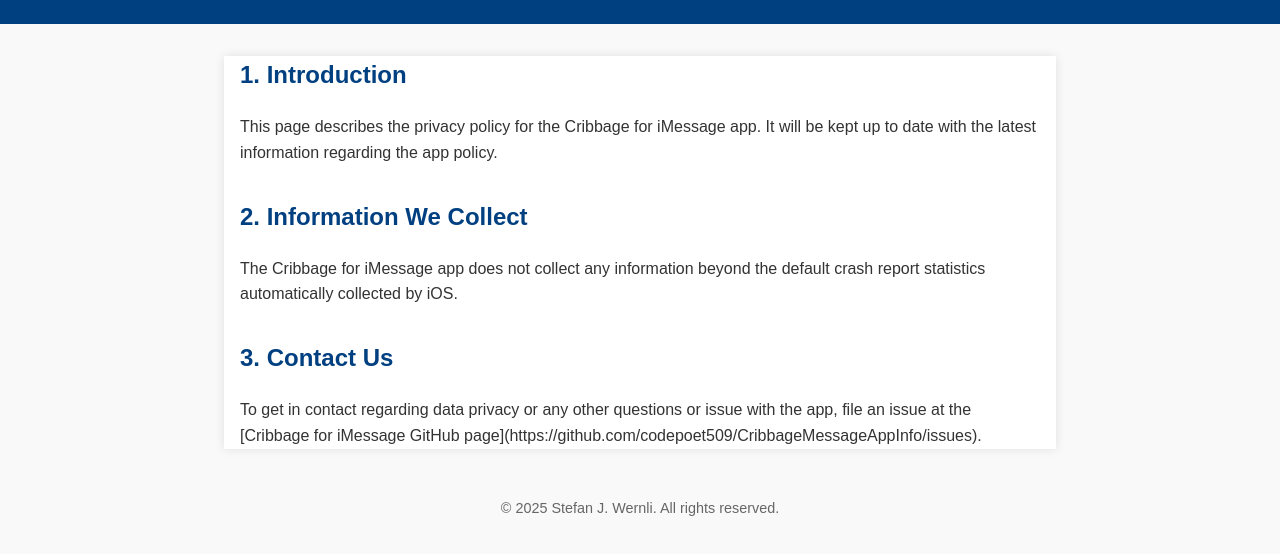
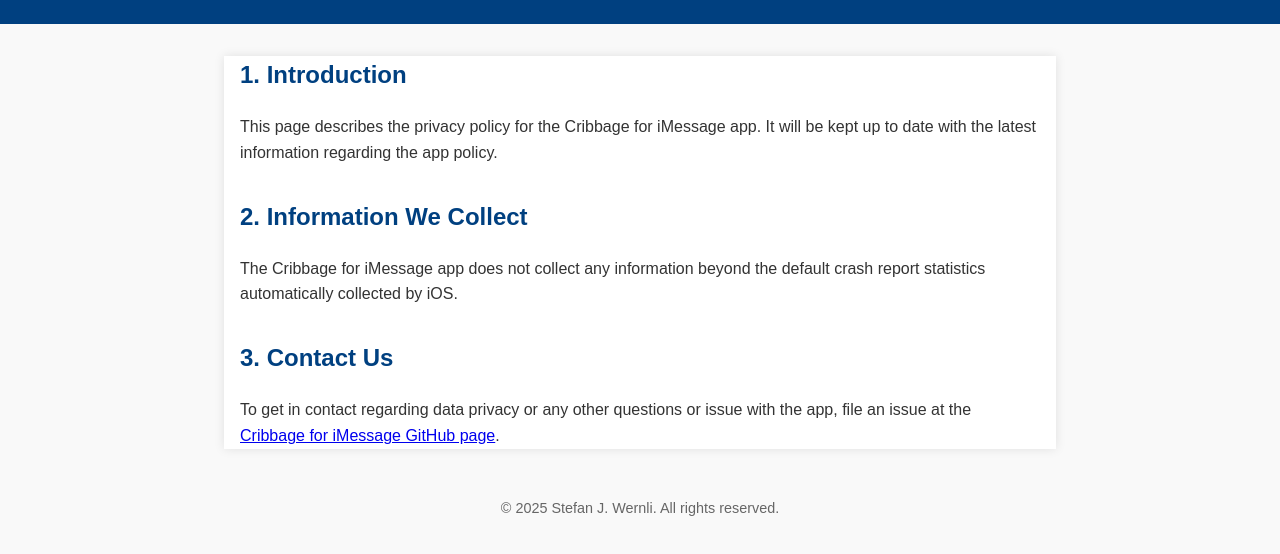
Before and after one commit to codepoet509/CribbageMessageAppInfo, a plain HTML site: page index.html in a window 1280 px wide. Shown: the part 102-656 px from the top of the page. Drawn offline with Linux system fonts and the light colour scheme.

Commit message:
Fix link

```diff
--- a/index.html
+++ b/index.html
@@ -71,7 +71,7 @@
     <section>
       <h2>3. Contact Us</h2>
       <p>To get in contact regarding data privacy or any other questions or issue with the app,
-        file an issue at the [Cribbage for iMessage GitHub page](https://github.com/codepoet509/CribbageMessageAppInfo/issues).
+        file an issue at the <a href = "https://codepoet509.github.io/CribbageMessageAppInfo/">Cribbage for iMessage GitHub page</a>.
       </p>
     </section>
   </main>
```
